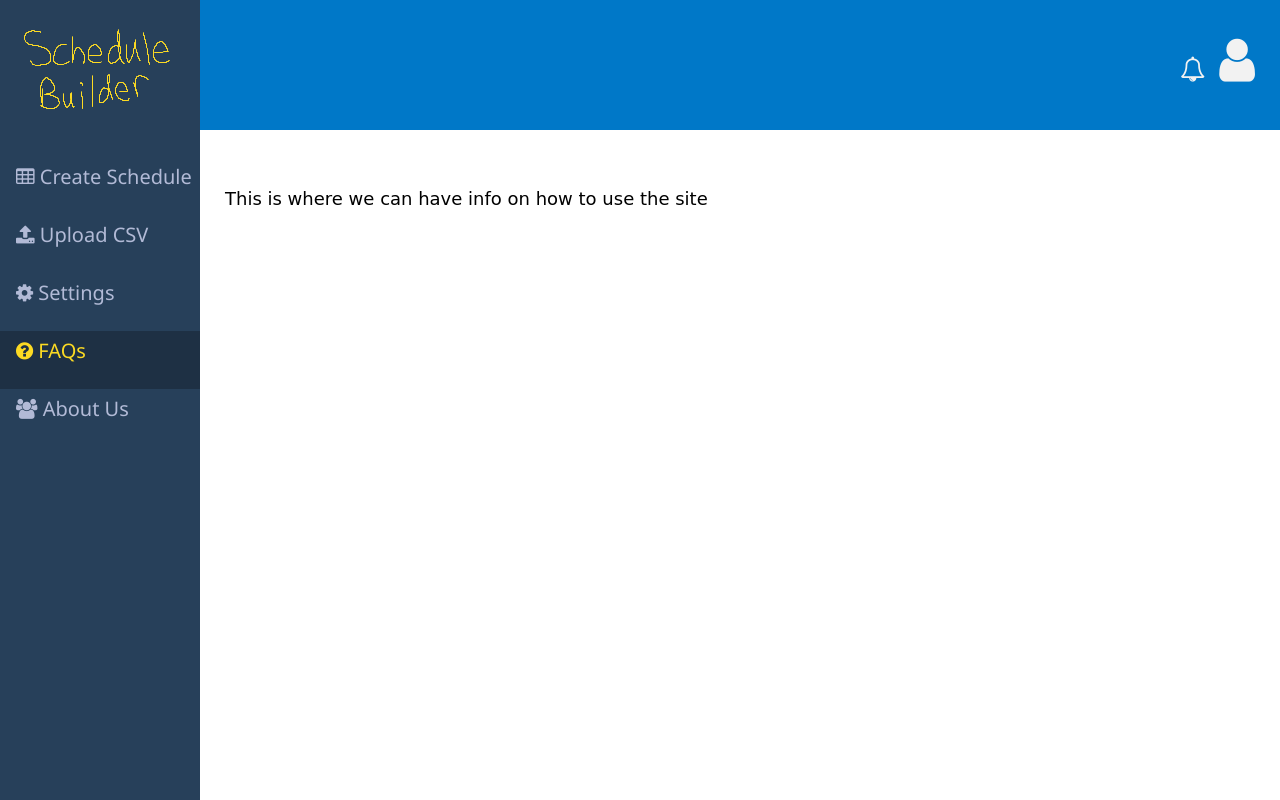
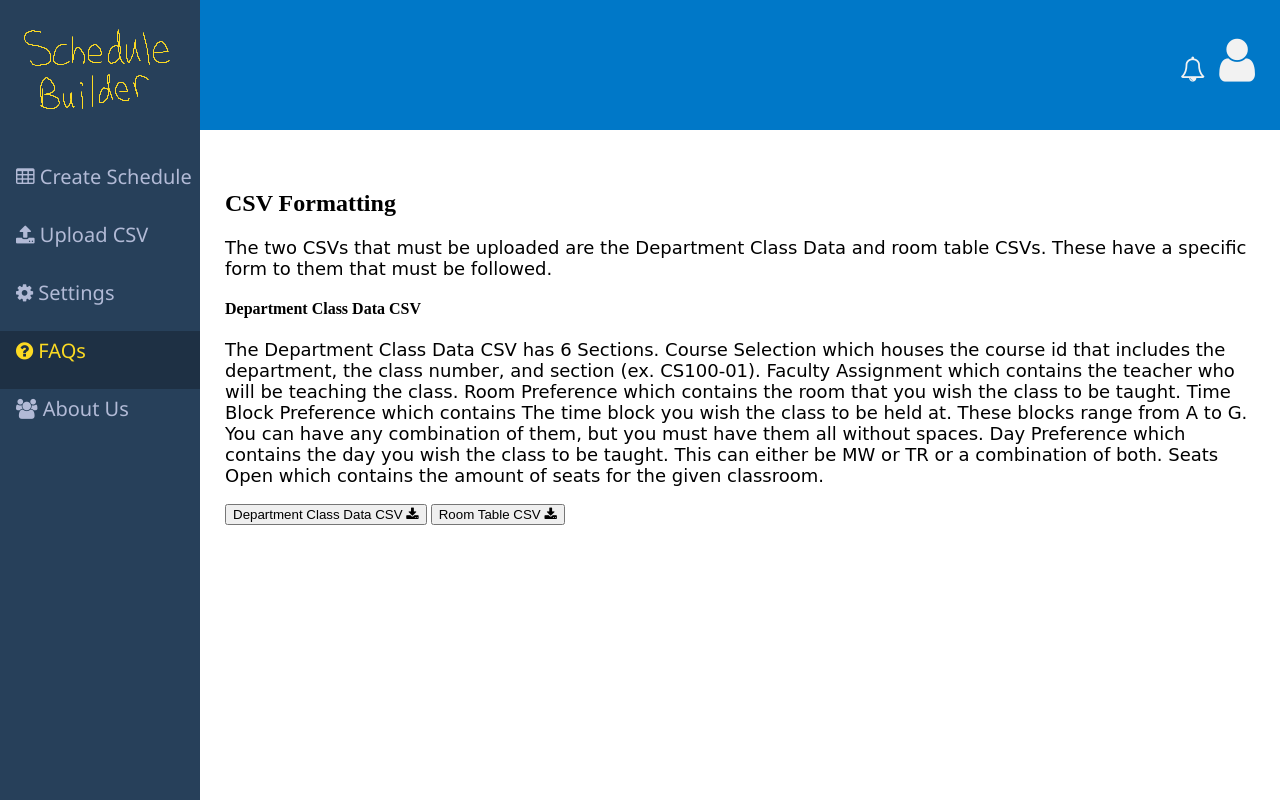
Before and after one commit to allisons212/499Team5, a Flask app: page /faq in a window 1280 px wide. Run offline with Flask 2, Linux system fonts and the light colour scheme.

Commit message:
Started on FAQ

```diff
--- a/templates/faq.html
+++ b/templates/faq.html
@@ -63,7 +63,19 @@
 
 
 <div class="main">
-    <p>This is where we can have info on how to use the site</p>
+    <h2>CSV Formatting</h2>
+    <p>The two CSVs that must be uploaded are the Department Class Data and room table CSVs. These have a specific form to them that must be followed.</p>
+    <h4>Department Class Data CSV</h4>
+    <p>The Department Class Data CSV has 6 Sections. Course Selection which houses the course id that includes the department, the class number, and section  (ex. CS100-01).
+        Faculty Assignment which contains the teacher who will be teaching the class. Room Preference which contains the room that you wish the class to be taught.
+        Time Block Preference which contains The time block you wish the class to be held at. These blocks range from A to G. You can have any combination of them,
+        but you must have them all without spaces. Day Preference which contains the day you wish the class to be taught. This can either be MW or TR or a combination of both.
+        Seats Open which contains the amount of seats for the given classroom.</p>
+
+
+    <button>Department Class Data CSV <i class="fa fa-download"></i></button>
+    <button>Room Table CSV <i class="fa fa-download"></i></button>
+
 </div>
 </body>
 
--- a/templates/generateSchedule.html
+++ b/templates/generateSchedule.html
@@ -90,7 +90,7 @@
                                         <option class="conflictDayTime" value="TRC">TR - C</option>
                                         <option class="conflictDayTime" value="TRD">TR - D</option>
                                     </select>
-                                    <i class="fa fa-pencil"></i>
+                                    <i class="fa fa-pencil" style="font-size: 20px;"></i>
                                     <button type="submit">Save</button>
                                 </div>
                             </div>
```
Also changed, not shown: static/js/conflicts.js (+0 -7 lines).
